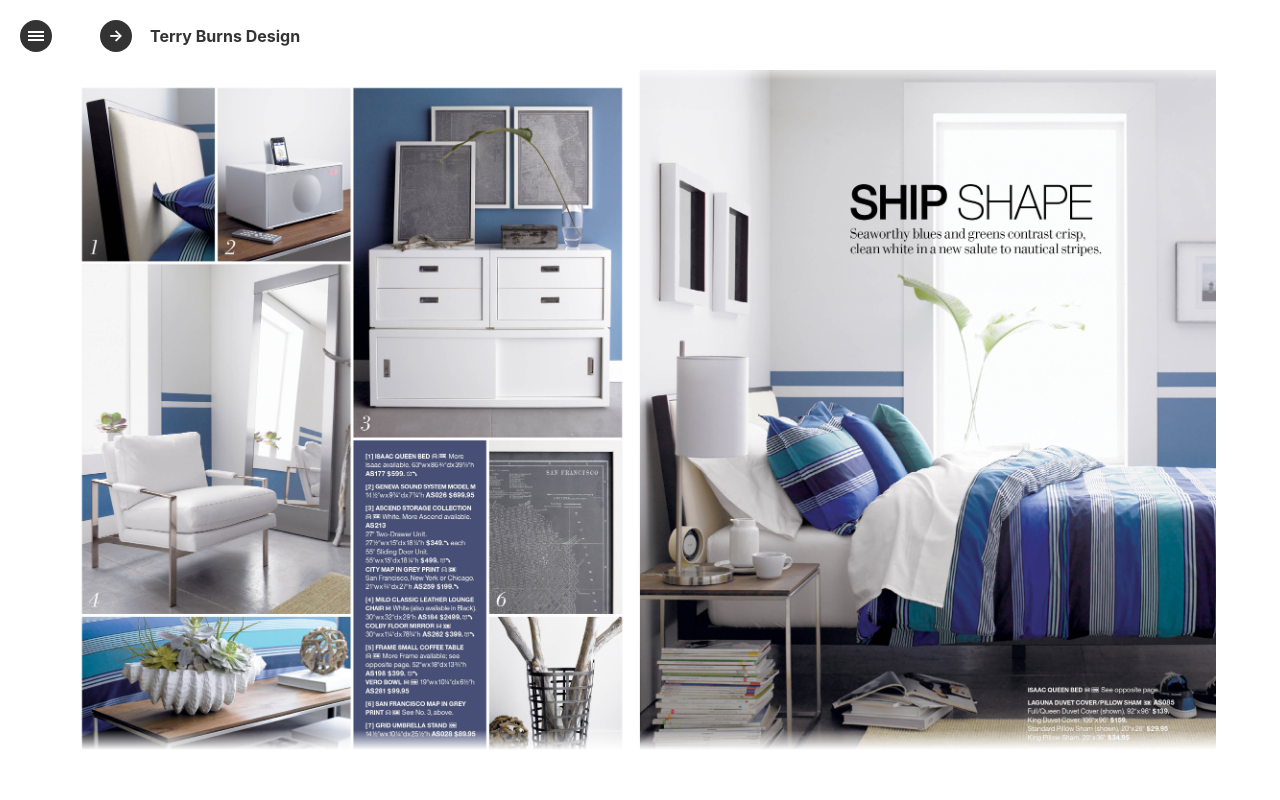
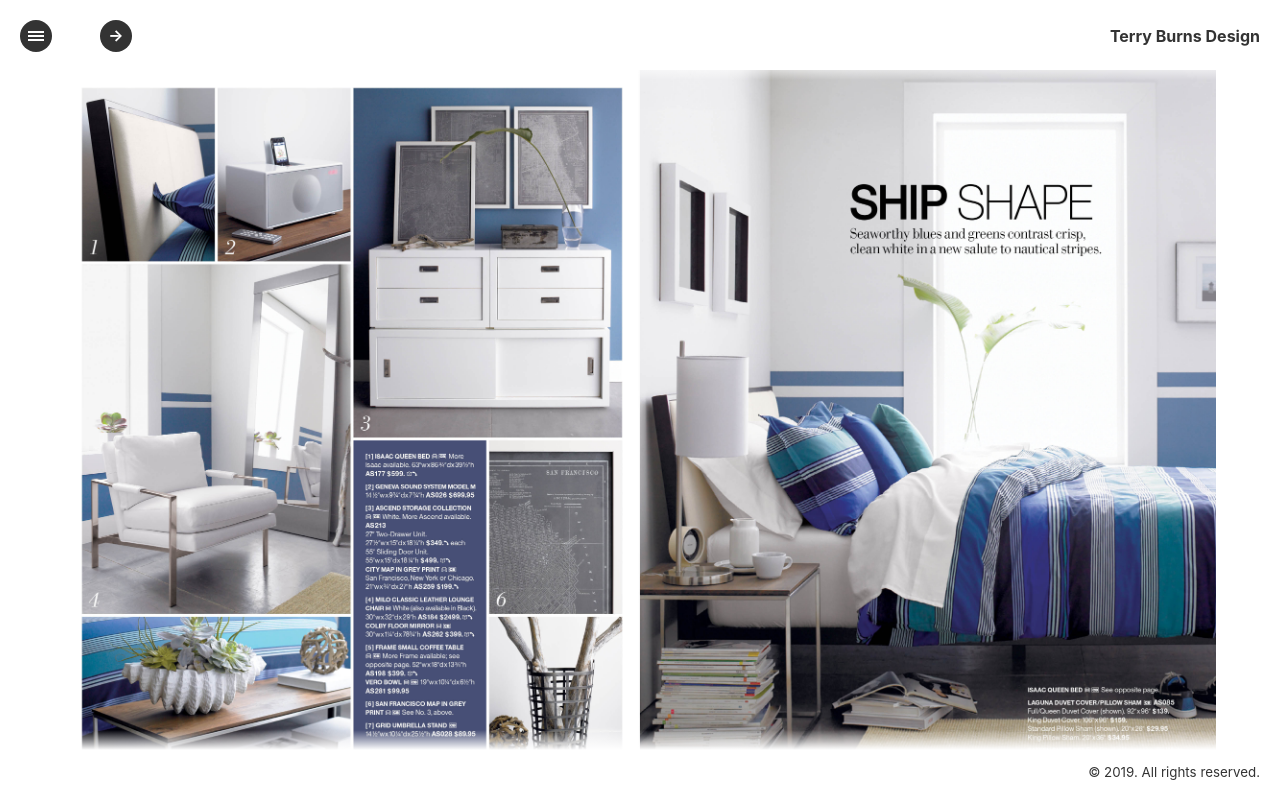
Before and after one commit to terryburns/terryburns.github.io, a plain HTML site: page index.html in a window 1280 px wide. Drawn offline with nearby package versions, Linux system fonts and the light colour scheme.

Commit message:
Update header and footer

```diff
--- a/css/custom.css
+++ b/css/custom.css
@@ -33,6 +33,11 @@ a:hover {
 	color: #000;
 }
 
+svg {
+  width: 32px;
+  height: 32px;
+}
+
 .outdatedbrowser {
   top: 0px;
   right: 0px;
@@ -65,7 +70,8 @@ a:hover {
 	left: 240px;
 }
 
-.slideRight .title {
+.slideRight .header,
+.slideRight .footer {
   display: none;
 }
 
@@ -136,15 +142,10 @@ a:hover {
   font-weight: 800;
 }
 
-.menu-panel div svg {
-  width: 32px;
-  height: 32px;
-}
-
-.bb-custom-wrapper .title {
+.bb-custom-wrapper .header {
   line-height: 32px;
   top: 20px;
-  left: 150px;
+  right: 20px;
   position: absolute;
   z-index: 1000;
 }
@@ -201,7 +202,15 @@ a:hover {
 	box-shadow: 0 -4px #fff, 0 4px #fff;
 }
 
-.no-js .bb-custom-wrapper .title,
+.bb-custom-wrapper .footer {
+  bottom: 20px;
+  right: 20px;
+  position: absolute;
+  z-index: 1000;
+}
+
+.no-js .bb-custom-wrapper .header,
+.no-js .bb-custom-wrapper .footer,
 .no-js .bb-custom-wrapper nav span,
 .no-js .menu-button {
 	display: none;
--- a/index.html
+++ b/index.html
@@ -200,7 +200,7 @@
           </div>
         </div>
 
-        <strong class="title">Terry Burns Design</strong>
+        <strong class="header">Terry Burns Design</strong>
 
         <nav>
           <span id="bb-nav-prev" style="display: none;">&larr;</span>
@@ -208,6 +208,8 @@
         </nav>
 
         <span id="tblcontents" class="menu-button">Table of Contents</span>
+
+        <small class="footer">&copy; <script>document.write(new Date().getFullYear());</script><noscript>2020</noscript>. All rights reserved.</small>
 
       </div>
 
@@ -223,7 +225,7 @@
 
         Page.init();
 
-        console.log('Terry Burns Design\n\n© 2019. All rights reserved.\n\nhttps://www.linkedin.com/in/terryburnsdesigner');
+        console.log('Terry Burns Design\n\n© ' + new Date().getFullYear() + '. All rights reserved.\n\nhttps://www.linkedin.com/in/terryburnsdesigner');
       });
     </script>
   </body>
```
